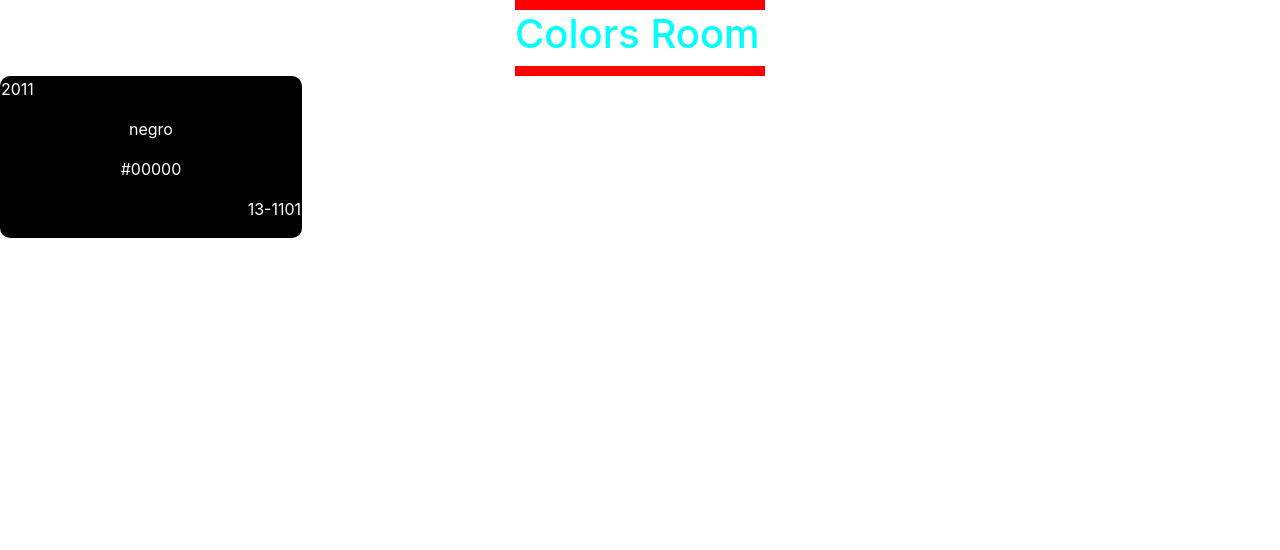
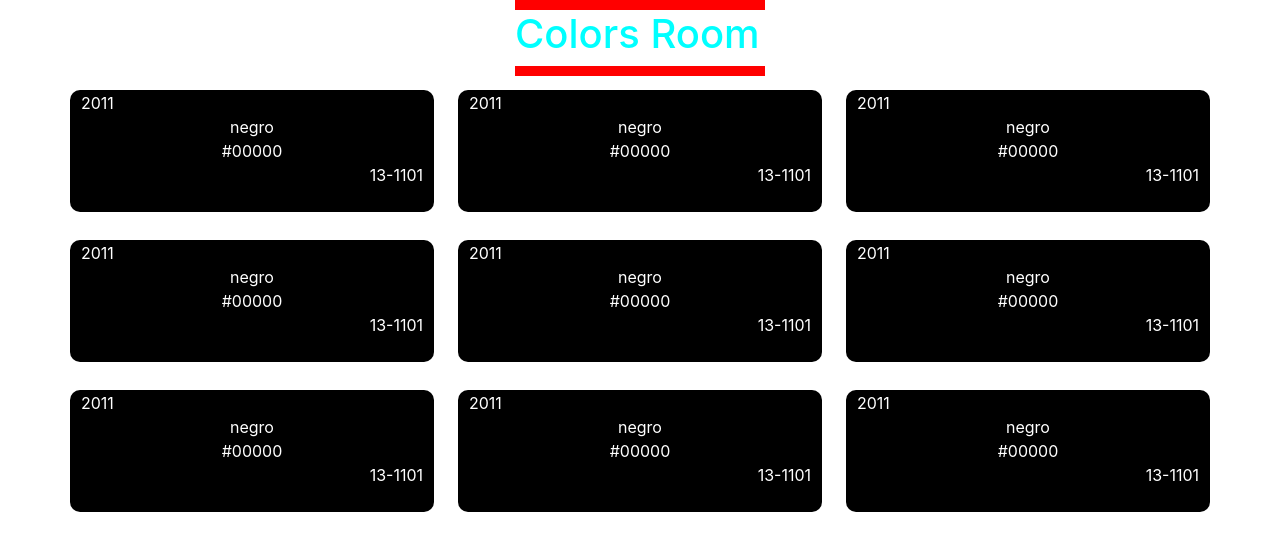
Before and after one commit to apix23/colors-app, a React (Create React App) app: page / in a window 1280 px wide. Shown: the top 550 px of the page. Built offline with nearby package versions, Linux system fonts and the light colour scheme.

Commit message:
creation of the card container and layouting of the card component using flexbox

```diff
--- a/package.json
+++ b/package.json
@@ -6,6 +6,9 @@
     "@testing-library/jest-dom": "^5.11.9",
     "@testing-library/react": "^11.2.5",
     "@testing-library/user-event": "^12.8.3",
+    "bootstrap": "^4.6.0",
+    "jquery": "^3.6.0",
+    "popper.js": "^1.16.1",
     "react": "^17.0.1",
     "react-dom": "^17.0.1",
     "react-scripts": "4.0.3",
--- a/public/index.html
+++ b/public/index.html
@@ -2,13 +2,12 @@
 <html lang="en">
   <head>
     <meta charset="utf-8" />
-    <link href="https://cdn.jsdelivr.net/npm/bootstrap@5.0.0-beta2/dist/css/bootstrap.min.css" rel="stylesheet" integrity="sha384-BmbxuPwQa2lc/FVzBcNJ7UAyJxM6wuqIj61tLrc4wSX0szH/Ev+nYRRuWlolflfl" crossorigin="anonymous">
     <link rel="icon" href="%PUBLIC_URL%/favicon.ico" />
     <meta name="viewport" content="width=device-width, initial-scale=1" />
     <meta name="theme-color" content="#000000" />
     <meta
-      name="description"
-      content="Web site created using create-react-app"
+    name="description"
+    content="Web site created using create-react-app"
     />
     <link rel="apple-touch-icon" href="%PUBLIC_URL%/logo192.png" />
     <!--
@@ -25,7 +24,8 @@
       work correctly both with client-side routing and a non-root public URL.
       Learn how to configure a non-root public URL by running `npm run build`.
     -->
-    <title>React App</title>
+    <link href="https://cdn.jsdelivr.net/npm/bootstrap@5.0.0-beta2/dist/css/bootstrap.min.css" rel="stylesheet" integrity="sha384-BmbxuPwQa2lc/FVzBcNJ7UAyJxM6wuqIj61tLrc4wSX0szH/Ev+nYRRuWlolflfl" crossorigin="anonymous">
+    <title>Colors App</title>
   </head>
   <body>
     <noscript>You need to enable JavaScript to run this app.</noscript>
--- a/src/App.css
+++ b/src/App.css
@@ -1,3 +1,11 @@
+.card__container{
+  display: flex;
+  justify-content: space-between;
+  align-items: center;
+  flex-wrap: wrap;
+  height: 450px;
+}
+
 /* .App {
   text-align: center;
 }
--- a/src/App.js
+++ b/src/App.js
@@ -2,11 +2,24 @@ import './App.css';
 import Card from './Card';
 import Header from "./Header";
 function App() {
+  const arr = new Array(9)
   return (
     <>
     <Header></Header>
+    <section className="container card__container">
+
 
     <Card></Card>
+    <Card></Card>
+    <Card></Card>
+    <Card></Card>
+    <Card></Card>
+    <Card></Card>
+    <Card></Card>
+    <Card></Card>
+    <Card></Card>
+    </section>
+
     </>
   );
 }
--- a/src/Card.css
+++ b/src/Card.css
@@ -1,6 +1,13 @@
 .card{
-    width: 300px;
+    min-width: 100px;
+    width: 30%;
     color: #fff;
     background-color: #000;
     border-radius :10px;
+    height: 120px;
+    padding: 0 10px;
 }
+
+.card p{
+    margin: 0;
+}
--- a/src/index.js
+++ b/src/index.js
@@ -1,3 +1,7 @@
+import 'bootstrap/dist/css/bootstrap.min.css';
+import $ from 'jquery';
+import Popper from 'popper.js';
+import 'bootstrap/dist/js/bootstrap.bundle.min';
 import React from 'react';
 import ReactDOM from 'react-dom';
 import './index.css';
```
Also changed, not shown: src/index.css (line endings or trailing spaces), 1 other file (tests, documents, lock files or other folders).
